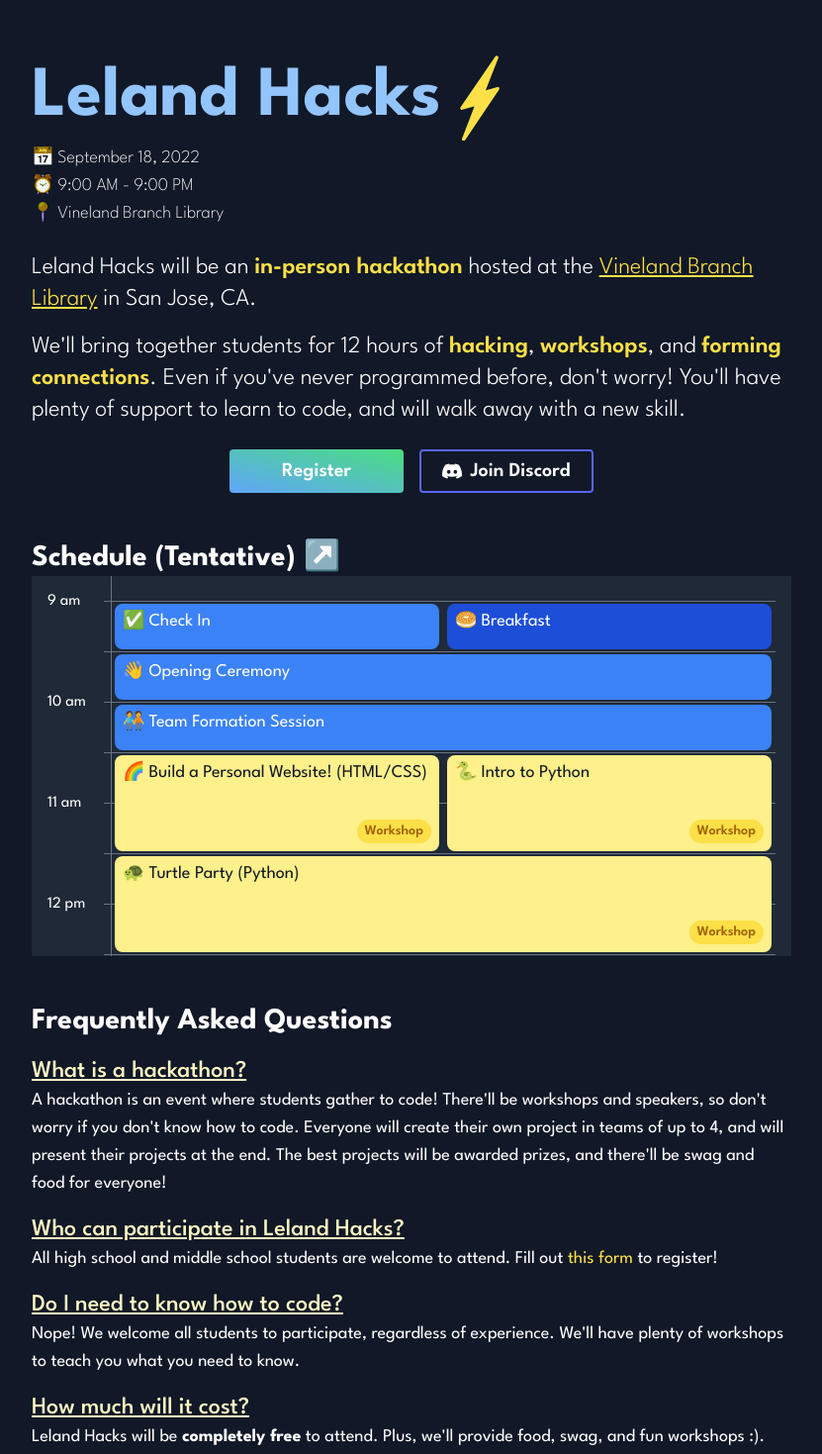
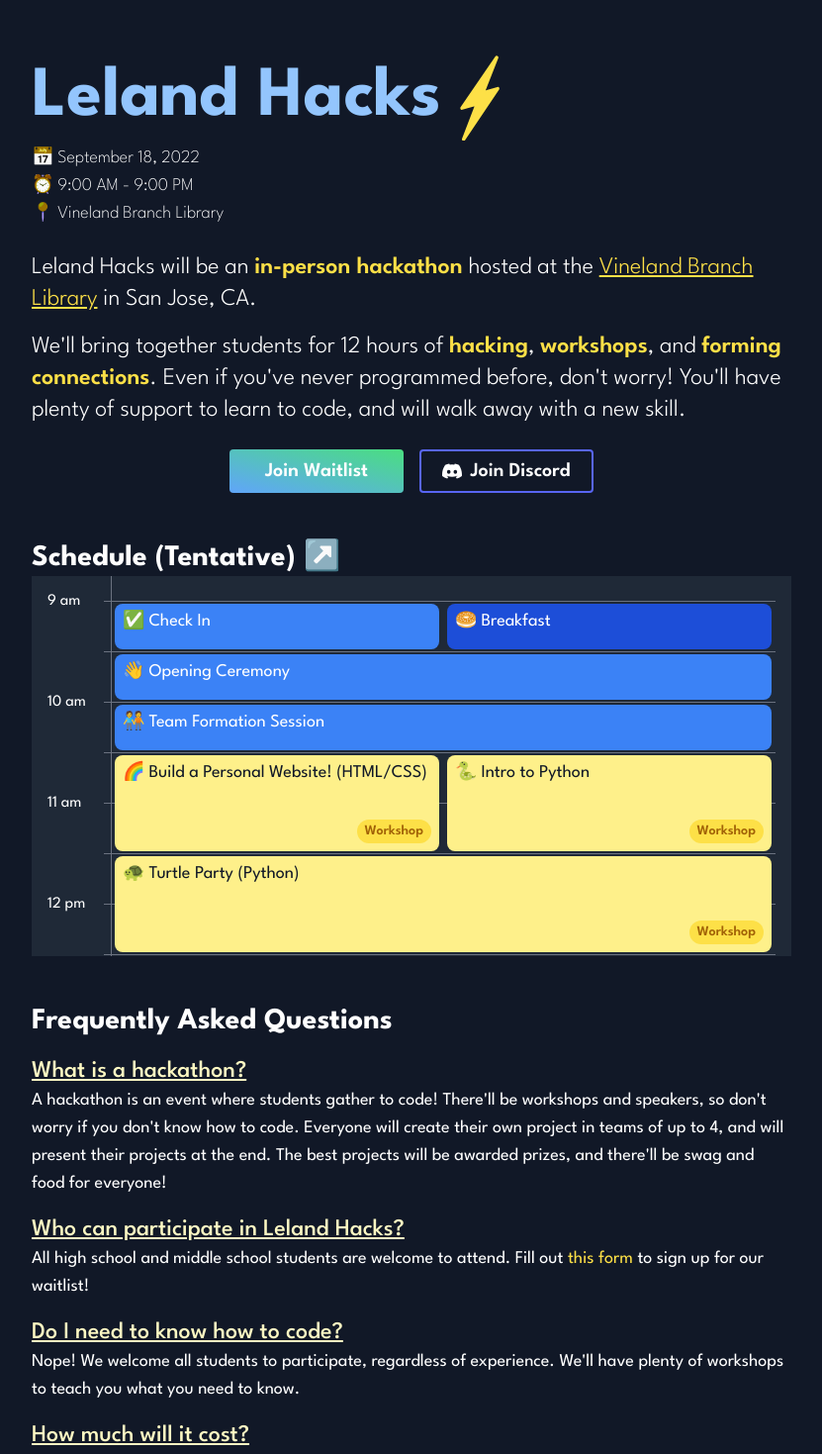
Before and after one commit to maggie-j-liu/lelandhacks, a Next.js app: page / in a window 1280 px wide. Shown: the top 1469 px of the page at 99% size, without its empty margins (224-1055 px from the left). Built offline with nearby package versions, Linux system fonts and the light colour scheme.

Commit message:
switch to waitlist

```diff
--- a/components/Faq.tsx
+++ b/components/Faq.tsx
@@ -47,8 +47,8 @@ const Faq = () => {
         <Q>Who can participate in Leland Hacks?</Q>
         <A>
           All high school and middle school students are welcome to attend. Fill
-          out <Link href="https://forms.gle/fRvdzhPejjmZ5yBC6">this form</Link>{" "}
-          to register!
+          out <Link href="https://forms.gle/yhHKDeXijYn6NuVi8">this form</Link>{" "}
+          to sign up for our waitlist!
         </A>
         <Q>Do I need to know how to code?</Q>
         <A>
--- a/components/Footer.tsx
+++ b/components/Footer.tsx
@@ -17,7 +17,8 @@ const Footer = () => {
     <footer className="space-y-4 text-gray-400">
       <div className="flex flex-wrap gap-x-4 text-lg">
         <Link href="/">Home</Link>
-        <Link href="https://forms.gle/fRvdzhPejjmZ5yBC6">Register</Link>
+        {/* <Link href="https://forms.gle/fRvdzhPejjmZ5yBC6">Register</Link> */}
+        <Link href="https://forms.gle/yhHKDeXijYn6NuVi8">Waitlist</Link>
         <Link href="https://discord.gg/2HCbDFs35V">Discord</Link>
         <Link href="/conduct">Code of Conduct</Link>
         <Link href="/prospectus.pdf">Sponsorship Prospectus</Link>
--- a/pages/index.tsx
+++ b/pages/index.tsx
@@ -79,12 +79,12 @@ export default function Home() {
           </div>
           <div className="flex flex-col items-center justify-center gap-y-2 gap-x-4 text-center text-xl font-semibold sm:flex-row">
             <a
-              href="https://forms.gle/fRvdzhPejjmZ5yBC6"
+              href="https://forms.gle/yhHKDeXijYn6NuVi8"
               target="_blank"
               rel="noreferrer"
               className="block w-full rounded bg-gradient-to-tr from-secondary-400 to-green-400 px-4 py-2 duration-300 hover:scale-105 hover:duration-150 sm:w-44"
             >
-              Register
+              Join Waitlist
             </a>
             <a
               href="https://discord.gg/2HCbDFs35V"
```
